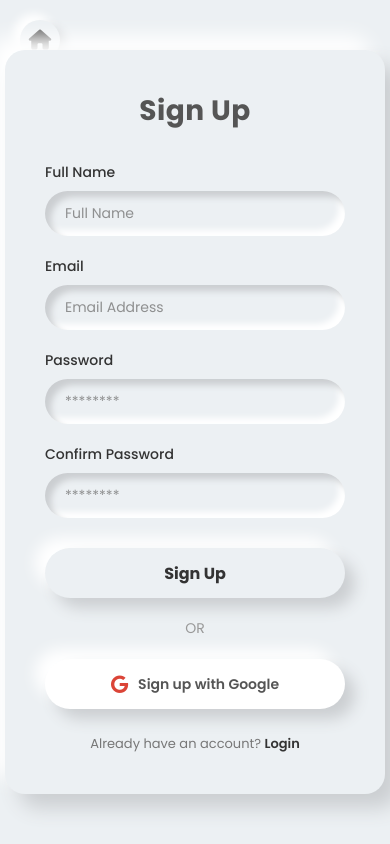
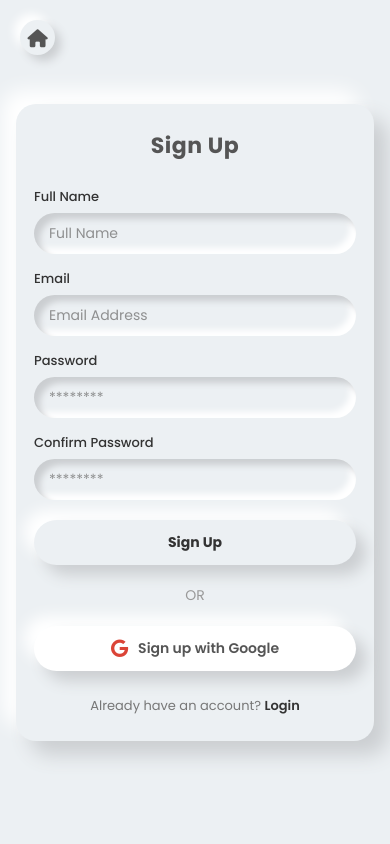
Before and after one commit to aayushman1906/My-Portfolio, a website: page signup.html in a window 390 px wide. Drawn offline with Linux system fonts and the light colour scheme; no server answers.

Commit message:
Add files via upload

```diff
--- a/index.html
+++ b/index.html
@@ -762,11 +762,11 @@
         <i class="fas fa-arrow-up"></i>
     </div>
 
-    <!-- Firebase SDKs -->
     <script src="https://www.gstatic.com/firebasejs/8.10.1/firebase-app.js"></script>
     <script src="https://www.gstatic.com/firebasejs/8.10.1/firebase-auth.js"></script>
     <script src="https://www.gstatic.com/firebasejs/8.10.1/firebase-firestore.js"></script>
     <script src="firebase-config.js"></script>
+    <script src="mobile-menu.js"></script>
     <script src="auth-state.js"></script>
 
     <script src="script.js"></script>
--- a/signup.html
+++ b/signup.html
@@ -191,6 +191,75 @@
             margin: 20px 0;
             color: #999;
             font-size: 14px;
+        }
+
+        /* Mobile Responsive Styles */
+        @media (max-width: 768px) {
+            body {
+                padding: 1rem;
+            }
+
+            .signup-card {
+                width: 100%;
+                max-width: 420px;
+                padding: 35px 25px;
+            }
+
+            .signup-title {
+                font-size: 24px;
+                margin-bottom: 25px;
+            }
+
+            .form-label {
+                font-size: 13px;
+                margin-bottom: 6px;
+            }
+
+            .form-input {
+                padding: 11px 18px;
+                font-size: 14px;
+            }
+
+            .signup-btn,
+            .google-btn {
+                height: 48px;
+                font-size: 15px;
+                margin-top: 20px;
+            }
+
+            .home-link {
+                width: 35px;
+                height: 35px;
+                font-size: 18px;
+            }
+
+            .form-group {
+                margin-bottom: 18px;
+            }
+        }
+
+        @media (max-width: 480px) {
+            .signup-card {
+                padding: 25px 18px;
+            }
+
+            .signup-title {
+                font-size: 22px;
+            }
+
+            .form-input {
+                padding: 10px 15px;
+            }
+
+            .signup-btn,
+            .google-btn {
+                height: 45px;
+                font-size: 14px;
+            }
+
+            .form-group {
+                margin-bottom: 15px;
+            }
         }
     </style>
     <!-- Font Awesome -->
```
Also changed, not shown: login.html (+59 -0 lines), mobile-menu.js (added, +42 -0 lines).
